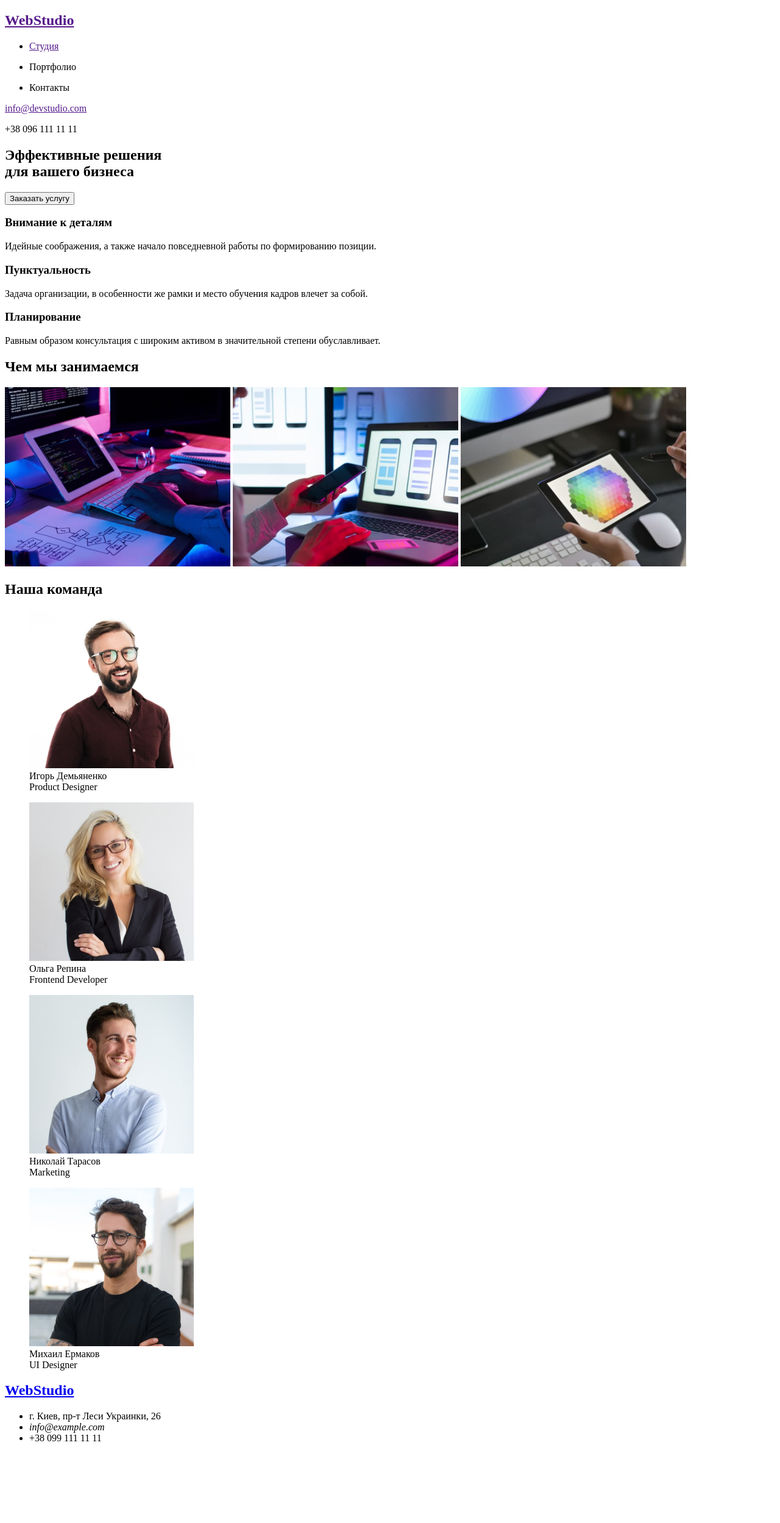
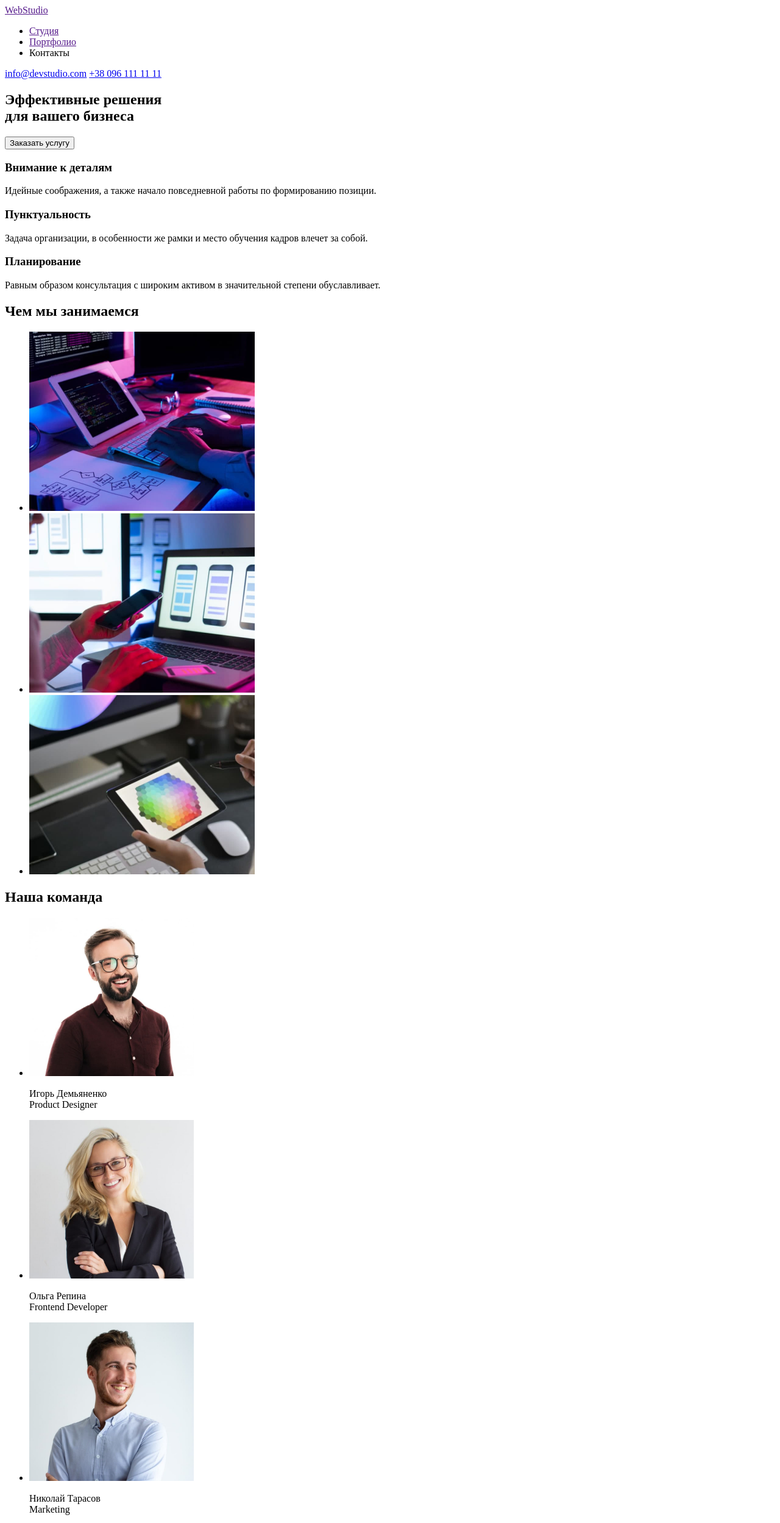
Before and after one commit to antonysavache/goit-markup-hw-01, a plain HTML site: page index.html in a window 1280 px wide. Shown: the top 2498 px of the page at 61% size. Before the commit the page ends 2384 px from the top, so only its background shows below. Drawn offline with Linux system fonts and the light colour scheme.

Commit message:
retyped index

```diff
--- a/index.html
+++ b/index.html
@@ -9,25 +9,29 @@
   <body>
     <header>
       <nav>
-        <h1><a href="">WebStudio</a></h1>
+        <a href="">WebStudio</a>
         <ul>
           <li>
             <a href="">Студия</a>
           </li>
-          <li><p>Портфолио</p></li>
-          <li><p>Контакты</p></li>
+          <li>
+            <a href="">Портфолио</a>
+          </li>
+          <li>
+            <a>Контакты</a>
+          </li>
         </ul>
       </nav>
-      <a href="">info@devstudio.com</a>
-      <p>+38 096 111 11 11</p>
+      <a href="mailto:info@devstudio.com">info@devstudio.com</a>
+      <a href="tel:+380961111111">+38 096 111 11 11</a>
     </header>
 
     <main>
       <section>
-        <h2>
+        <h1>
           Эффективные решения<br />
           для вашего бизнеса
-        </h2>
+        </h1>
 
         <button type="button">Заказать услугу</button>
       </section>
@@ -54,62 +58,73 @@
 
       <section>
         <h2>Чем мы занимаемся</h2>
-
+        <ul>
+          <li>
             <img src="./img/s21.jpg" alt="text" width="370" height="294" />
+          </li>
+          <li>
             <img src="./img/s22.jpg" alt="text" width="370" height="294" />
+          </li>
+          <li>
             <img src="./img/s23.jpg" alt="text" width="370" height="294" />
+          </li>
+        </ul>
       </section>
 
       <section>
         <h2>Наша команда</h2>
-
-        <figure>
+        <ul>
+          <li>
             <img src="./img/igor.jpg" alt="igor" width="270" height="260" />
-          <figcaption>
+            <p>
               Игорь Демьяненко <br />
               Product Designer
-          </figcaption>
-        </figure>
+            </p>
+          </li>
 
-        <figure>
+          <li>
             <img src="./img/olga.jpg" alt="olga" width="270" height="260" />
-          <figcaption>
+            <p>
               Ольга Репина <br />
               Frontend Developer
-          </figcaption>
-        </figure>
+            </p>
+          </li>
 
-        <figure>
+          <li>
             <img src="./img/kolya.jpg" alt="kolya" width="270" height="260" />
-          <figcaption>
+            <p>
               Николай Тарасов <br />
               Marketing
-          </figcaption>
-        </figure>
+            </p>
+          </li>
 
-        <figure>
-          <img src="./img/michael.jpg" alt="michael" width="270" height="260" />
-          <figcaption>
+          <li>
+            <img
+              src="./img/michael.jpg"
+              alt="michael"
+              width="270"
+              height="260"
+            />
+            <p>
               Михаил Ермаков <br />
               UI Designer
-          </figcaption>
-        </figure>
+            </p>
+          </li>
+        </ul>
       </section>
     </main>
 
     <footer>
-      <section>
-        <h2><a href="google.com">WebStudio</a></h2>
+      <a href="google.com">WebStudio</a>
+      <address>
         <ul>
           <li>г. Киев, пр-т Леси Украинки, 26</li>
 
-          <li>
-            <address>info@example.com</address>
-          </li>
+          <li><a href="mailto:info@devstudio.com">info@example.com</a></li>
 
-          <li>+38 099 111 11 11</li>
+          <li><a href="tel:+380961111111">+38 099 111 11 11</a></li>
         </ul>
-      </section>
+      </address>
     </footer>
   </body>
 </html>
```
Lines whose indentation alone changed are shown as unchanged.
